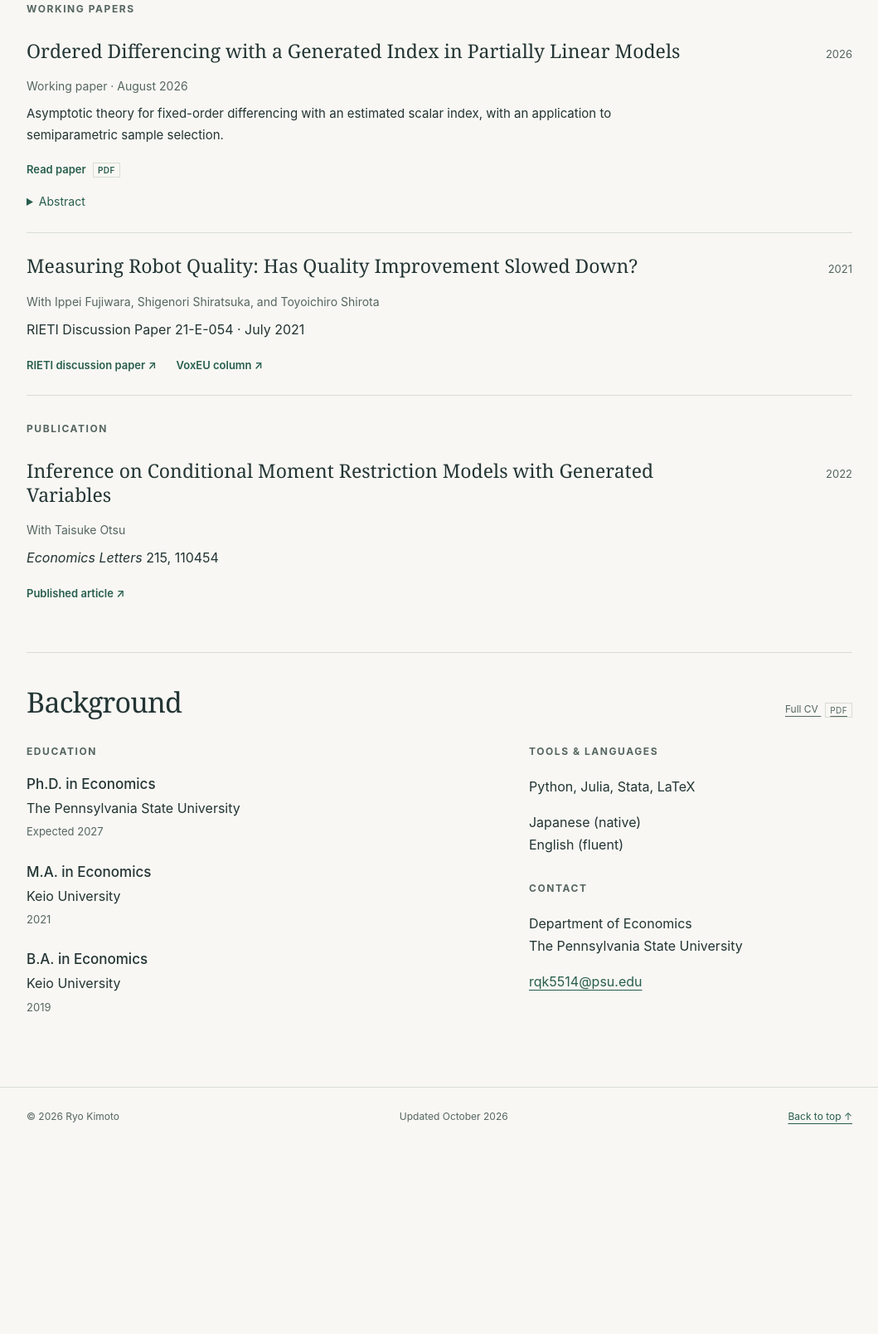
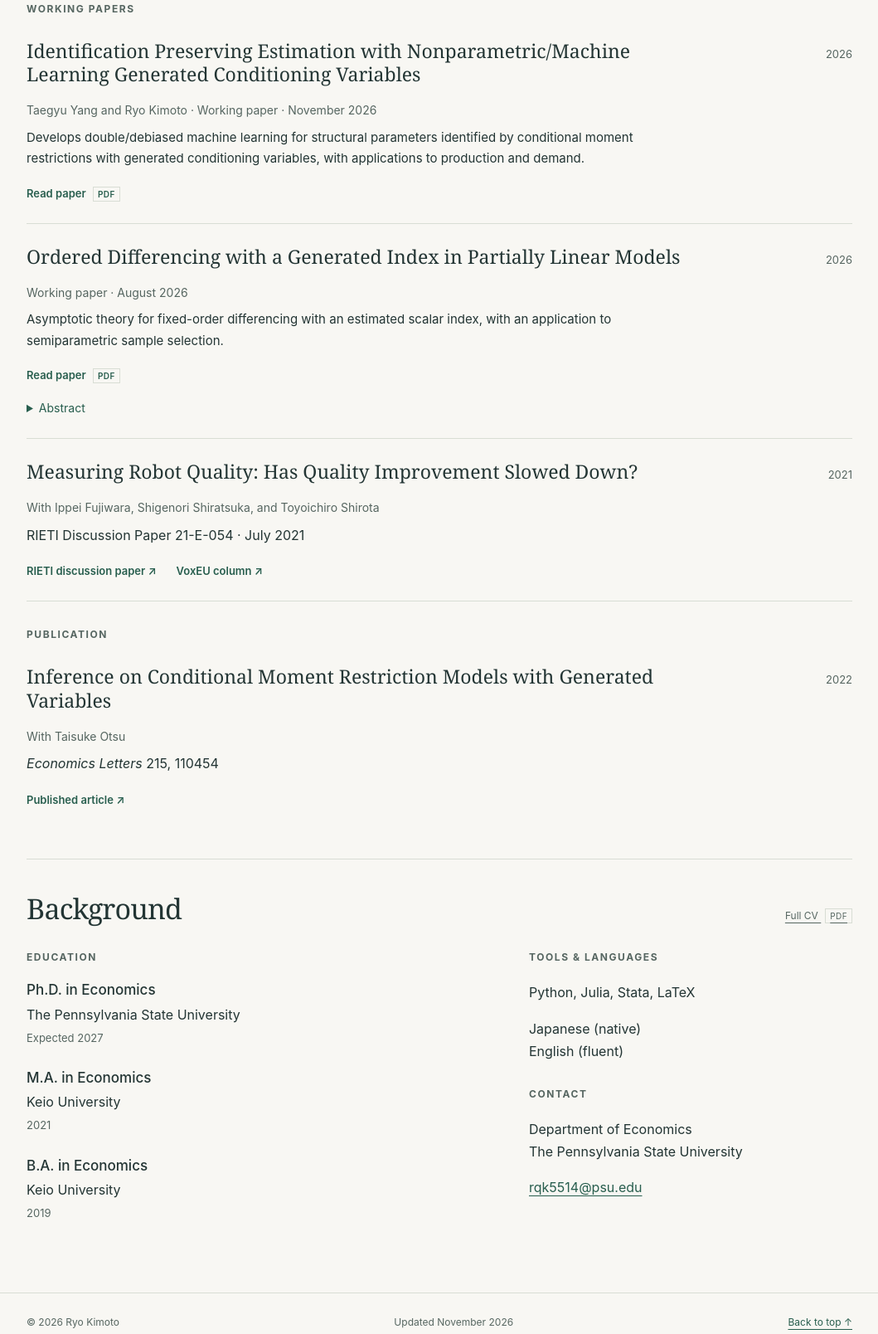
Before and after one commit to ryokimoto/ryokimoto.github.io, a plain HTML site: page index.html in a window 1280 px wide. Shown: the part 932-2540 px from the top of the page at 83% size, without its empty margins (110-1169 px from the left). Before the commit the page ends 2320 px from the top, so only its background shows below. Drawn offline with Linux system fonts and the light colour scheme.

Commit message:
Publish working paper and update CV

```diff
--- a/index.html
+++ b/index.html
@@ -50,6 +50,12 @@
       </article>
       <h3 class="group-title">Working papers</h3>
       <article class="paper">
+        <div class="paper-heading"><h4><a href="papers/generated-conditioning-variables.pdf">Identification Preserving Estimation with Nonparametric/Machine Learning Generated Conditioning Variables</a></h4><span class="year">2026</span></div>
+        <p class="paper-meta">Taegyu Yang and Ryo Kimoto · Working paper · November 2026</p>
+        <p class="paper-description">Develops double/debiased machine learning for structural parameters identified by conditional moment restrictions with generated conditioning variables, with applications to production and demand.</p>
+        <div class="paper-actions"><a class="paper-link" href="papers/generated-conditioning-variables.pdf">Read paper <span class="file-type">PDF</span></a></div>
+      </article>
+      <article class="paper">
         <div class="paper-heading"><h4><a href="papers/ordered-differencing.pdf">Ordered Differencing with a Generated Index in Partially Linear Models</a></h4><span class="year">2026</span></div>
         <p class="paper-meta">Working paper · August 2026</p>
         <p class="paper-description">Asymptotic theory for fixed-order differencing with an estimated scalar index, with an application to semiparametric sample selection.</p>
@@ -83,6 +89,6 @@
       </div><div><h3 class="group-title">Tools &amp; languages</h3><p>Python, Julia, Stata, LaTeX</p><p>Japanese (native)<br>English (fluent)</p><h3 class="group-title">Contact</h3><p>Department of Economics<br>The Pennsylvania State University</p><a href="mailto:rqk5514@psu.edu">rqk5514@psu.edu</a></div></div>
     </section>
   </main>
-  <footer><span>© 2026 Ryo Kimoto</span><span>Updated October 2026</span><a href="#home">Back to top ↑</a></footer>
+  <footer><span>© 2026 Ryo Kimoto</span><span>Updated November 2026</span><a href="#home">Back to top ↑</a></footer>
 </body>
 </html>
```
Also changed, not shown: 2 other files.
